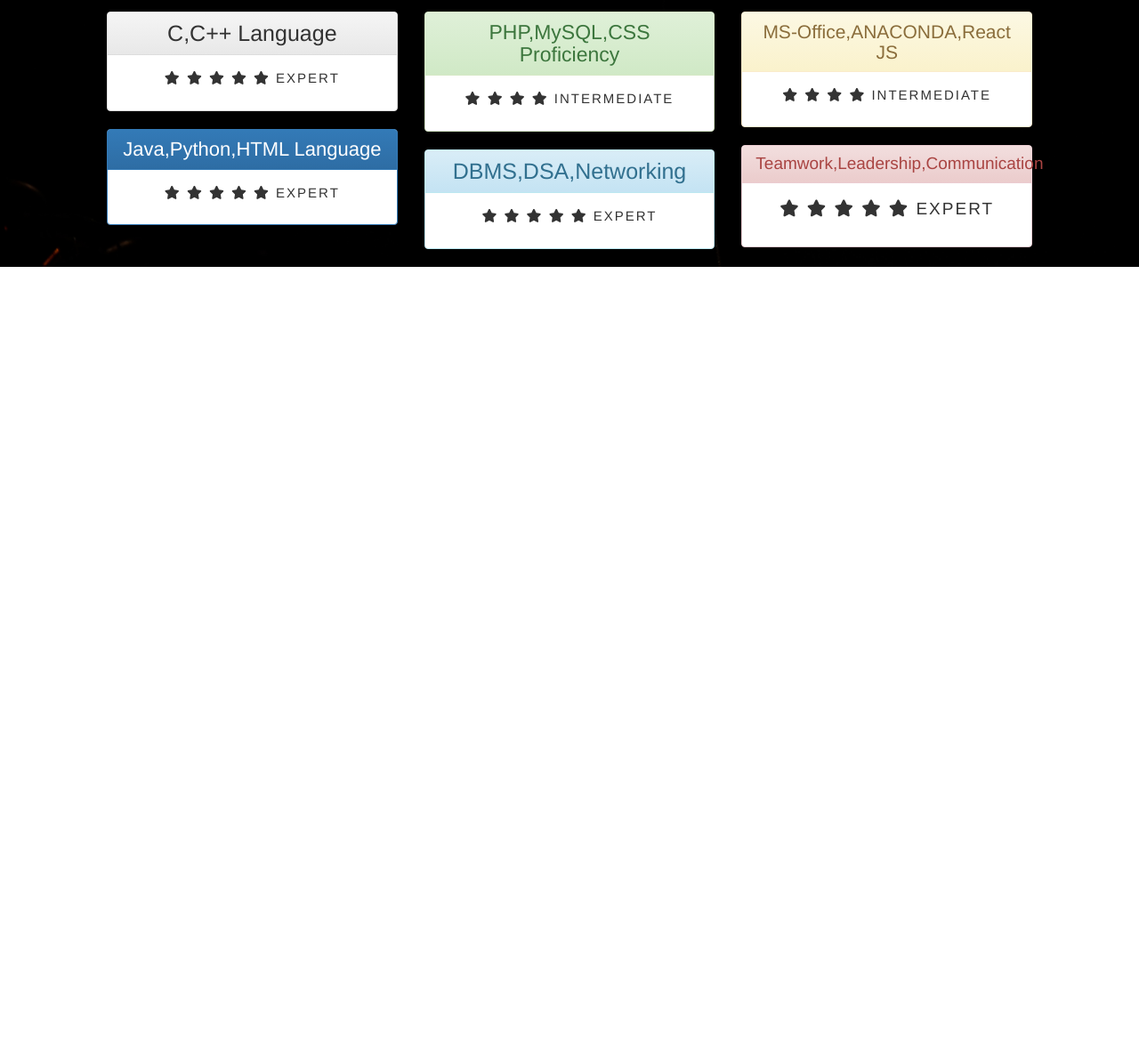
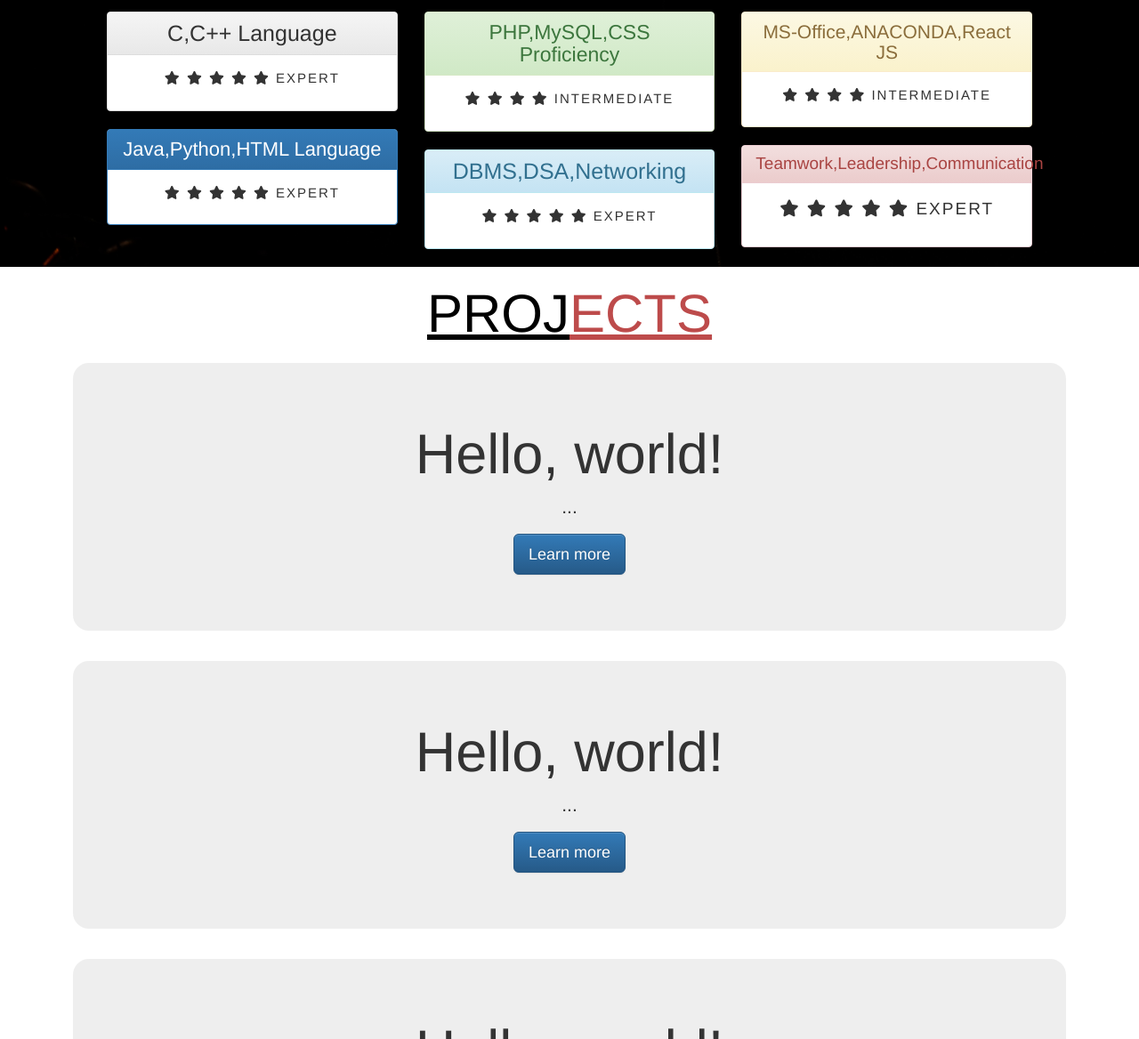
Before and after one commit to amalendu315/Portfolio-Website, a plain HTML site: page index.html in a window 1280 px wide. Shown: the part 1632-2800 px from the top of the page at 89% size. Before the commit the page ends 1932 px from the top, so only its background shows below. Drawn offline with nearby package versions, Linux system fonts and the light colour scheme.

Commit message:
commit 2

```diff
--- a/index.html
+++ b/index.html
@@ -40,7 +40,7 @@
             <ul>
                 <li><a href="#about">ABOUT</a></li>
                 <li><a href="#skills">SKILLS</a></li>
-                <li><a href="#">PROJECTS</a></li>
+                <li><a href="#projects">PROJECTS</a></li>
                 <li><a href="#">CONTACT</a></li>
             </ul>
             <a href="#" class="btn">SUBSCRIBE</a>
@@ -193,12 +193,30 @@
                 </div>
                 <!-- /.col-sm-4 -->
             </div>
-
+        </div>
+    </div>
+    <div class="projects" id="projects">
+        <div class="jumbo">
+            <h1 class="project-head">PROJ<span class="project-head1">ECTS</span></h1>
+            <div class="jumbotron jumbo1" style="margin-left: 80px; margin-right: 80px;box-sizing: border-box;">
+                <h1>Hello, world!</h1>
+                <p>...</p>
+                <p><a class="btn btn-primary btn-lg" href="#" role="button">Learn more</a></p>
+            </div>
+            <div class="jumbotron jumbo1" style="margin-left: 80px; margin-right: 80px;box-sizing: border-box;">
+                <h1>Hello, world!</h1>
+                <p>...</p>
+                <p><a class="btn btn-primary btn-lg" href="#" role="button">Learn more</a></p>
+            </div>
+            <div class="jumbotron jumbo1" style="margin-left: 80px; margin-right: 80px;box-sizing: border-box;">
+                <h1>Hello, world!</h1>
+                <p>...</p>
+                <p><a class="btn btn-primary btn-lg" href="#" role="button">Learn more</a></p>
+            </div>
 
         </div>
     </div>
 
-
 </body>
 
 </html>
--- a/style.css
+++ b/style.css
@@ -7,7 +7,7 @@
 .hero {
     height: 100vh;
     width: 100%;
-    background-image: url(./images/bg-3.jpg);
+    background-image: linear-gradient(rgba(0, 0, 0, 0.2), rgba(0, 0, 0, 0.2)), url(./images/ammo.JPG);
     background-size: cover;
     background-position: center;
 }
@@ -182,3 +182,25 @@ ul li {
 .skills {
     margin: 120px 120px 0 120px;
 }
+
+.jumbo1 {
+    border: 2px solid #ffff;
+    border-radius: 20px;
+    text-align: center;
+}
+
+.project-head {
+    color: black;
+    margin: 20px 0 20px;
+    font-size: 60px;
+    text-align: center;
+    text-decoration: underline;
+}
+
+.project-head1 {
+    color: #BD4B4B;
+    margin: 20px 0 20px;
+    font-size: 60px;
+    text-align: center;
+    text-decoration: underline;
+}
```
Also changed, not shown: 1 other file.
